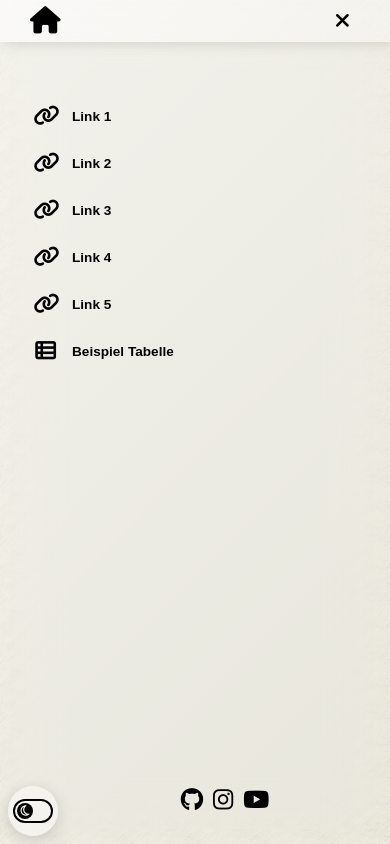
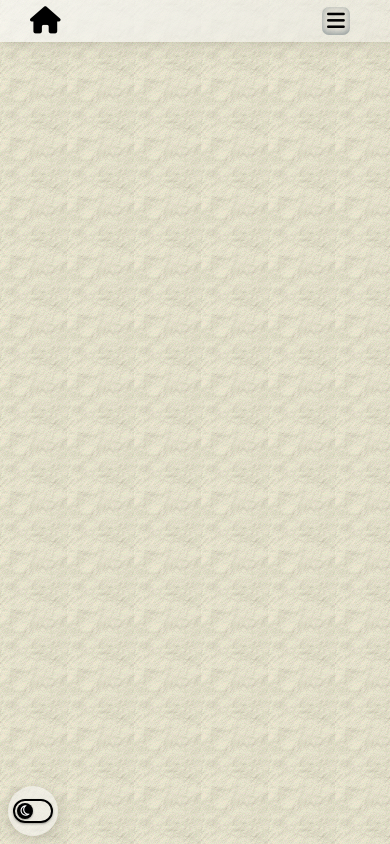
Before and after one commit to Robertwlt03/Gaming, a PHP site: page / in a window 390 px wide. Run offline with PHP 8.4, Linux system fonts and the light colour scheme; some libraries are stand-ins or nearby versions.

Commit message:
Darkmode & Navbar Update

```diff
--- /dev/null
+++ b/darkmode.css
@@ -0,0 +1,21 @@
+:root {
+    --primary-color: rgb(255, 255, 255);
+    --secondary-color: rgb(0, 0, 0);
+    --nav-color: linear-gradient(-45deg,rgba(255, 255, 255, 0.3),rgba(255, 255, 255, 0.6));
+    --text-color: rgb(0, 0, 0);
+    --text-color-secondary: rgb(255, 255, 255);
+    --text-shadow: rgba(0, 0, 0, 0);
+    --button-color: rgba(0, 0, 0, 0.055);
+    --switch-color: rgba(255, 255, 255, 0.452);
+  }
+
+  .darkmode-mode {
+    --primary-color: rgb(0, 0, 0);
+    --secondary-color: rgb(221, 220, 220);
+    --nav-color: linear-gradient(-45deg,rgba(0, 0, 0, 0.3),rgba(0, 0, 0, 0.6));
+    --text-color: rgb(255, 255, 255);
+    --text-color-secondary: rgb(0, 0, 0);
+    --text-shadow: rgba(0, 0, 0, 0.322);
+    --button-color: rgba(0, 0, 0, 0.199);
+    --switch-color: rgba(0, 0, 0, 0.452);
+  }
--- a/index.css
+++ b/index.css
@@ -48,25 +49,32 @@ nav:hover {
   display: flex;
   justify-content: center;
   margin-bottom: 100px;
-  font-size: 2em
+  font-size: 2em;
+  text-shadow: 2px 3px 2px var(--text-shadow);
+}
+
+.logo i{
+  color: var(--text-color);
 }
 
 /*? ------------------------------ Links ------------------------------ */
 .link > a > i {
   font-size: 1.7em;
+  color: var(--text-color);
   transition: 0.2s ease-in-out;
 }
 
 nav:hover .link > a > i {
   transform: scale(90%);
   transition: 0.2s ease-in-out;
-  transition-delay: 0.4s;
+  transition-delay: 0.2s;
 }
 
 .link {
 display: flex;
 align-items: center;
 margin-bottom: 15px;
+text-shadow: 2px 3px 2px var(--text-shadow);
 }
 
 .link > a:first-child {
@@ -92,17 +100,19 @@ nav .link-titel div {
   width: 200px;
   margin-left: 10px;
   opacity: 0;
+  color: var(--text-color);
   transition: 0.4s ease-in-out;
 }
 
 nav:hover .link-titel div {
   opacity: 1;
   transition: 0.4s ease-in-out;
-  transition-delay: 0.4s;
+  transition-delay: 0.2s;
 }
 
 /*? ------------------------------ Soziale Medien ------------------------------ */
 .social-links{
+  text-shadow: 2px 3px 2px var(--text-shadow);
   width: 100%;
   font-size: 1.7em;
   position: absolute;
@@ -119,31 +129,7 @@ nav:hover .link-titel div {
 nav:hover .social-links{
   opacity: 1;
   transition: 0.4s ease-in-out;
-  transition-delay: 0.4s;
-}
-
-/* ------------------------------------------------- Fontawesome ------------------------------------------------- */
-.fa-bars {
-  position: absolute;
-  opacity: 1;
-  transition: 0.3s ease-in-out;
-}
-
-nav:hover:hover .fa-bars {
-  opacity: 0;
-  transition: 0.2s ease-in-out;
-  transition-delay: 0.4s;
-}
-
-.fa-xmark {
-  opacity: 0;
-  transition: 0.2s ease-in-out;
-}
-
-nav:hover .fa-xmark {
-  opacity: 1;
-  transition: 0.2s ease-in-out;
-  transition-delay: 0.4s;
+  transition-delay: 0.2s;
 }
 
 /* ------------------------------------------------- Darkmode ------------------------------------------------- */
@@ -176,7 +162,9 @@ nav:hover .fa-xmark {
   border-radius: 25px;
   width: 100%;
   height: fit-content;
-  border: 2px solid black;
+  border: 2px solid var(--secondary-color);
+  box-shadow: rgba(0, 0, 0, 0.12) 0px 1px 3px,
+              rgba(0, 0, 0, 0.24) 0px 1px 2px;
   padding: 2px;
   transition: 0.1s ease-in-out;
 }
@@ -191,19 +179,17 @@ nav:hover .fa-xmark {
   min-height: 10px;
   padding: 3px;
   border-radius: 50%;
-  color: white;
-  background-color: black;
-}
-
-.switch-circle > i {
+  color: var(--text-color-secondary);
+  background-color: var(--secondary-color);
+  text-shadow: 2px 3px 2px var(--text-shadow);
+  box-shadow: rgba(0, 0, 0, 0.12) 0px 1px 3px,
+              rgba(0, 0, 0, 0.24) 0px 1px 2px;
   font-size: 12px;
 }
 
-.background-switch-darkmode:hover .switch-circle{
-  animation-name: slide-to-right-hover;
-  animation-duration: 0.1s;
-  animation-fill-mode: forwards;
-}
+/* ------------------------------------------------- Fontawesome ------------------------------------------------- */
+
+
 
 /* ------------------------------------------------- Extra ------------------------------------------------- */
 .flex-center-vertical-horizontal {
@@ -272,12 +258,23 @@ nav:hover .fa-xmark {
 
      /** -------------------------- Button -------------------------- */
     .nav-button {
+      padding: 3px;
+      height: 22px;
+      min-height: 22px;
+      width: 22px;
+      min-width: 22px;
       display: flex;
       align-items: center;
       justify-content: center;
       position: absolute;
       right: 40px;
       font-size: 1.5em;
+      color: var(--text-color);
+      text-shadow: 2px 3px 2px var(--text-shadow);
+      background-color: var(--button-color);
+      border-radius: 7px;
+      box-shadow: rgba(50, 50, 93, 0.25) 0px 50px 100px -20px, rgba(0, 0, 0, 0.3) 0px 30px 60px -30px, rgba(10, 37, 64, 0.35) 0px -2px 6px 0px inset;
+      transition: 0.2s ease-in-out;
     }
 
     /** -------------------------- Resposive Link -------------------------- */
--- a/index.html
+++ b/index.html
@@ -6,12 +6,14 @@
     <meta name="viewport" content="width=device-width, initial-scale=1.0" />
     <script src="https://kit.fontawesome.com/a5f7aef957.js"crossorigin="anonymous"></script>
     <link rel="stylesheet" href="index.css" />
+    <link rel="stylesheet" href="darkmode.css" />
     <title>Home</title>
   </head>
   <body>
     <header>
       <nav class="nav">
-        <div class="nav-bg">
+        <div div class="nav-bg">
+
           <!--? Nav-Logo -->
           <div class="logo">
             <a href="index.html"> <i class="fa-solid fa-house"></i> </a>
@@ -20,9 +22,11 @@
           <!--? Nav-Button wenn 1. BreakPoint-->
           <div class="nav-button">
             <i class="fa-solid fa-bars"></i>
-            <i class="fa-solid fa-xmark"></i>
           </div>
         </div>
+
+
+
         <!--? Background & Wrapper wenn 1. BreakPoint-->
         <div class="link-background">
           <div class="link-wrapper">
@@ -66,6 +70,7 @@
                 <a href=""><i class="fa-brands fa-youtube"></i></a>
               </div>
             </div>
+
           </div>
         </div>
       </nav>
@@ -84,6 +89,6 @@
       </div>
     </div>
 
-    <!-- <script type="text/javascript" src="script.js" defer></script> -->
+    <script type="text/javascript" src="script.js" defer></script>
   </body>
 </html>
--- a/script.js
+++ b/script.js
@@ -1,20 +1,40 @@
 // -------------------------------------------- Exit Navbar --------------------------------------------
-const navbar = document.querySelector(".nav");
+const navDropdown = document.querySelector(".link-background");
+const navButton = document.querySelector(".nav-button");
 
-function unhover (){
+function exitNavbar (){
+    if (navDropdown.style.top === "-100vh") {
+        navDropdown.style.top = "0";
+    } else {
+        navDropdown.style.top = "-100vh";
+    }
 
+    if (navDropdown.style.top === "-100vh") {
+        navButton.innerHTML = '<i class="fa-solid fa-bars"></i>';
+    } else {
+        navButton.innerHTML = '<i class="fa-solid fa-xmark"></i>';
+    }
 }
 
-navbar.addEventListener("click", unhover);
-
-
+navButton.addEventListener("click", exitNavbar);
 
 
 
 // -------------------------------------------- Darkmode --------------------------------------------
-const darkmode_button = document.querySelector(".background-switch-darkmode");
-const darkmode_circle = document.querySelector(".switch-circle");
+const darkmodeButton = document.querySelector(".background-switch-darkmode");
+const darkmodeCircle = document.querySelector(".switch-circle");
 
-function switchToggle (){
+function switchDarkmode (){
+   document.body.classList.toggle("darkmode-mode");
+
+   if (document.body.classList.contains("darkmode-mode")) {
+        darkmodeCircle.innerHTML = '<i class="fa-solid fa-moon shadow"></i>';
+        darkmodeCircle.style.animation = "slide-to-right-click 0.3s forwards";
+    } else {
+        darkmodeCircle.innerHTML = '<i class="fa-regular fa-moon shadow"></i>';
+        darkmodeCircle.style.animation = "slide-to-left-click 0.3s forwards";
+    }
 
 }
+
+darkmodeButton.addEventListener("click", switchDarkmode);
```
Also changed, not shown: other parts of index.css (+21 -17 lines), test.css (deleted), test.html (deleted). Lines whose indentation alone changed are shown as unchanged.
